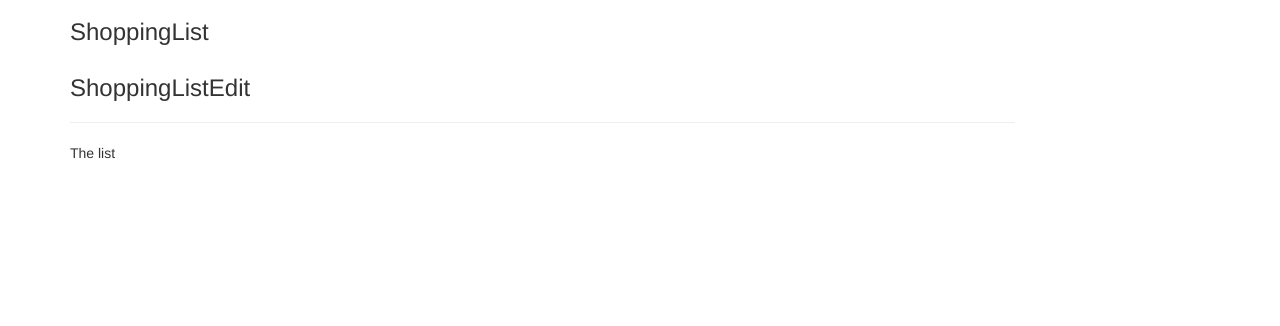
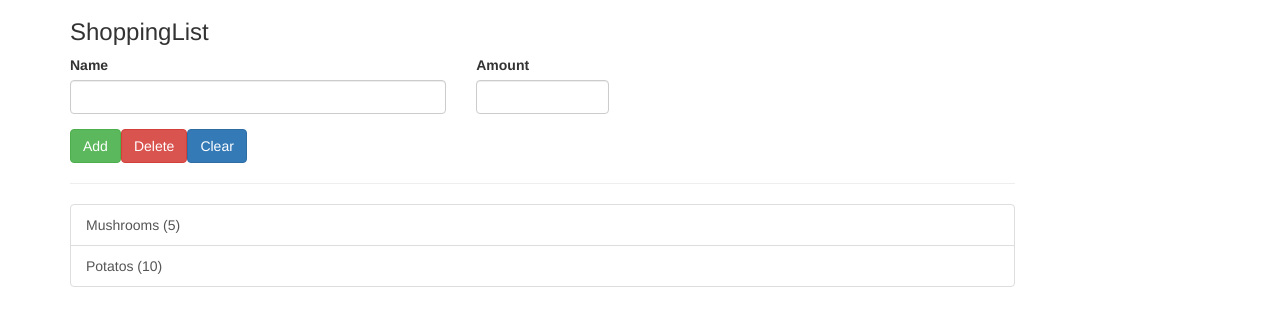
Before and after one commit to lgwillmore/angular-recipe, an Angular app: page / in a window 1280 px wide. Shown: the part 220-546 px from the top of the page. Built offline with nearby package versions, Linux system fonts and the light colour scheme.

Commit message:
shopping basics done

```diff
--- /dev/null
+++ b/src/app/shared/ingredient.model.ts
@@ -0,0 +1,5 @@
+export class Ingredient {
+
+  constructor(public name: string, public amount: number) {
+  }
+}
--- a/src/app/shopping-list/shopping-list-edit/shopping-list-edit.component.html
+++ b/src/app/shopping-list/shopping-list-edit/shopping-list-edit.component.html
@@ -1 +1,23 @@
-<h3>ShoppingListEdit</h3>
+<div class="row">
+  <div class="col-xs-12">
+    <form action="">
+      <div class="row">
+        <div class="col-sm-5 form-group">
+          <label for="name">Name</label>
+          <input type="text" id="name" class="form-control">
+        </div>
+        <div class="col-sm-2 form-group">
+          <label for="amount">Amount</label>
+          <input type="number" id="amount" class="form-control">
+        </div>
+      </div>
+      <div class="row">
+        <div class="col-xs-12">
+          <button class="btn btn-success" type="submit">Add</button>
+          <button class="btn btn-danger" type="button">Delete</button>
+          <button class="btn btn-primary" type="button">Clear</button>
+        </div>
+      </div>
+    </form>
+  </div>
+</div>
--- a/src/app/shopping-list/shopping-list.component.html
+++ b/src/app/shopping-list/shopping-list.component.html
@@ -3,6 +3,10 @@
   <div class="col-xs-10">
     <shopping-list-edit></shopping-list-edit>
     <hr>
-    <p>The list</p>
+    <ul class="list-group">
+      <a class="list-group-item" style="cursor: pointer" *ngFor="let ingredient of ingredients">
+        {{ingredient.name}} ({{ingredient.amount}})
+      </a>
+    </ul>
   </div>
 </div>
--- a/src/app/shopping-list/shopping-list.component.ts
+++ b/src/app/shopping-list/shopping-list.component.ts
@@ -1,4 +1,5 @@
 import {Component} from "@angular/core";
+import {Ingredient} from "../shared/ingredient.model";
 
 @Component(
   {
@@ -8,4 +9,9 @@
 )
 export class ShoppingList {
 
+  ingredients: Ingredient[] = [
+    new Ingredient('Mushrooms', 5),
+    new Ingredient('Potatos', 10)
+  ];
+
 }
```
